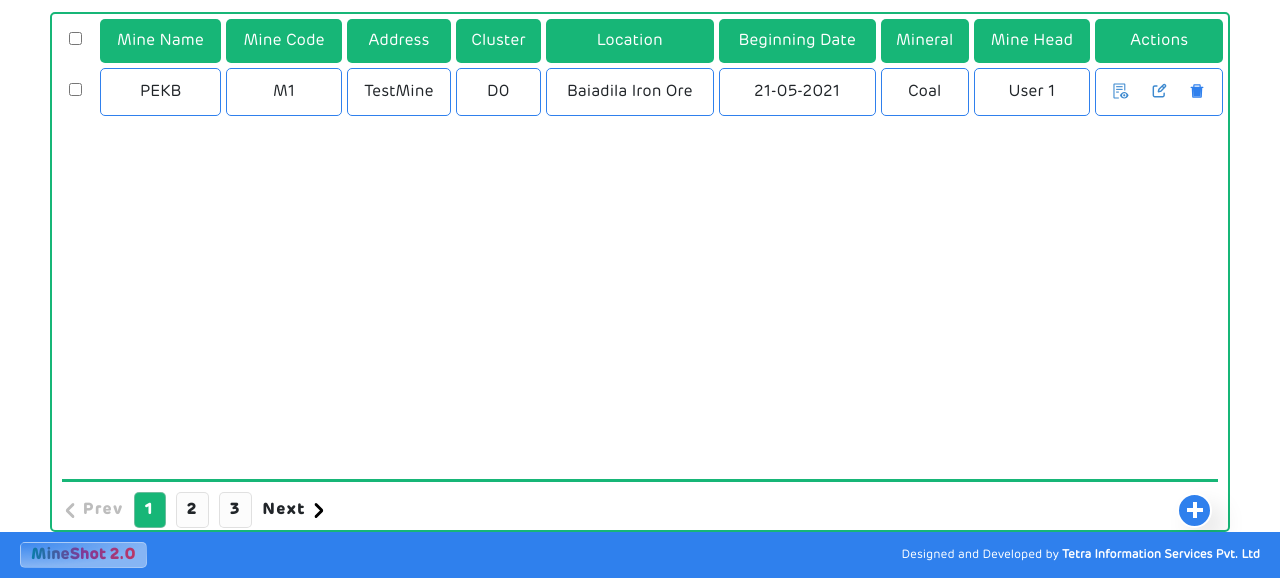
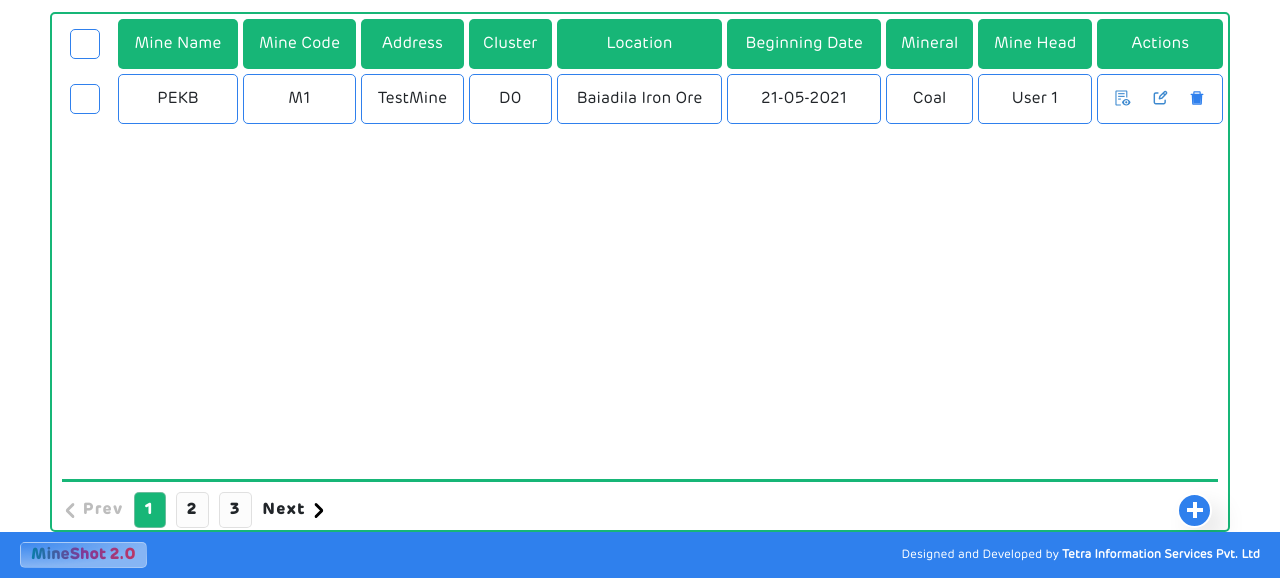
Before and after one commit to Kaushal297/Tetra-MineShot2.0-FrontEnd, a plain HTML site: page index.html in a window 1280 px wide. Shown: the part 222-800 px from the top of the page. Drawn offline with nearby package versions, Linux system fonts and the light colour scheme.

Commit message:
Custom Checkbox Added

```diff
--- a/index.html
+++ b/index.html
@@ -520,7 +520,7 @@
                     <p class="adani-bold text-center h4">Mine Production</p>
                     <div class="d-flex justify-content-between align-items-center">
                         <div class="chart-container d-flex flex-col justify-content-center align-items-center adani-bold">
-                            <canvas id="MeterGauge1" class="meter-gauge"></canvas>
+                            <canvas id="MeterGauge1" class="meter-gauge" aria-label="Hello ARIA World" role="img">Your browser does not support the canvas element.</canvas>
                             <p>OBR (Cu M)</p>
                         </div>
                         <div class="chart-container d-flex flex-col justify-content-center align-items-center adani-bold">
@@ -664,7 +664,8 @@
                         <tr>
                             <th>
                                 <div class="custom-checkbox">
-                                    <input type="checkbox" class="checkbox">
+                                    <input type="checkbox" id="checkbox1" name="checkbox" class="checkbox"/>
+                                    <label for="checkbox1">Checkbox 5</label>
                                 </div>
                             </th>
                             <th>Mine Name</th>
@@ -680,7 +681,8 @@
                         <tr>
                             <td>
                                 <div>
-                                    <input type="checkbox">
+                                    <input type="checkbox" id="checkbox2" name="checkbox" class="checkbox"/>
+                                    <label for="checkbox2">Checkbox 5</label>
                                 </div>
                             </td>
                             <td>PEKB</td>
@@ -2507,7 +2509,7 @@
     </div>
 
     <!-- Chart.js -->
-    <script src="https://cdn.jsdelivr.net/npm/chart.js"></script>
+    <script src="https://cdnjs.cloudflare.com/ajax/libs/Chart.js/3.6.0/chart.min.js"></script>
     <!-- index.js -->
     <script src="./index.js"></script>
 </body>
--- a/main.css
+++ b/main.css
@@ -603,12 +603,46 @@ p {
     background-color: var(--clr-sec);
 }
 
-.custom-checkbox {
-
+/* Custom Checkbox */
+.checkbox {
+    opacity: 0;
+    position: absolute;
+    left: -9999px;
+    z-index: -1;
 }
 
-.checkbox {
+.checkbox + label {
+    width: 30px;
+    height: 30px;
+    display: block;
+    position: relative;
+    margin: auto;
+    text-indent: -999px;
+    overflow: hidden;
+    cursor: pointer;
+    border: 1px solid var(--clr-prim);
+    background: transparent;
+    border-radius: 5px;
+}
 
+.checkbox + label:before {
+    content: '';
+    width: 20px;
+    height: 20px;
+    position: absolute;
+    top: 0;
+    left: 0;
+    bottom: 0;
+    right: 0;
+    margin: auto;
+    background: var(--clr-white);
+    border-radius: 2px;
+    transition: all 0.4s ease;
+}
+
+.checkbox:checked + label:before {
+    background: var(--clr-sec);
+    border-radius: 5px;
 }
 
 /* Login Styles */
```
